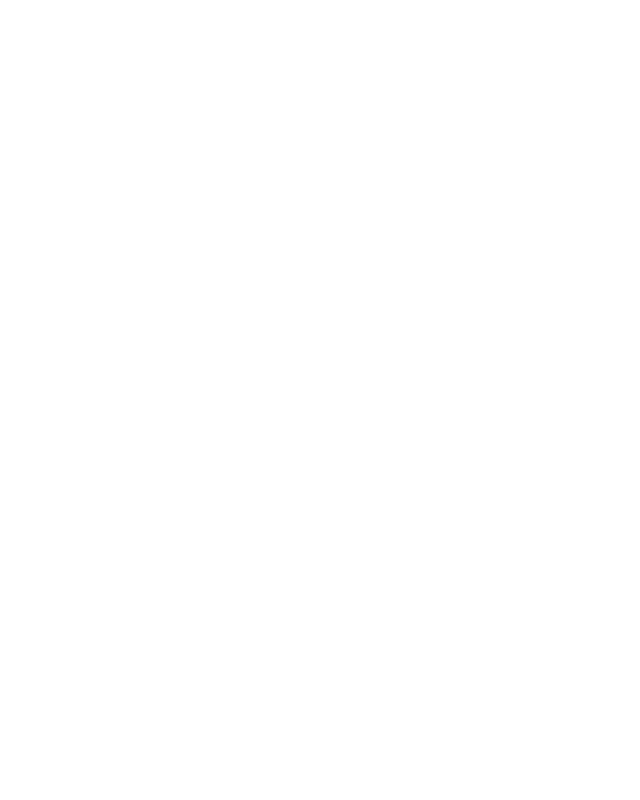
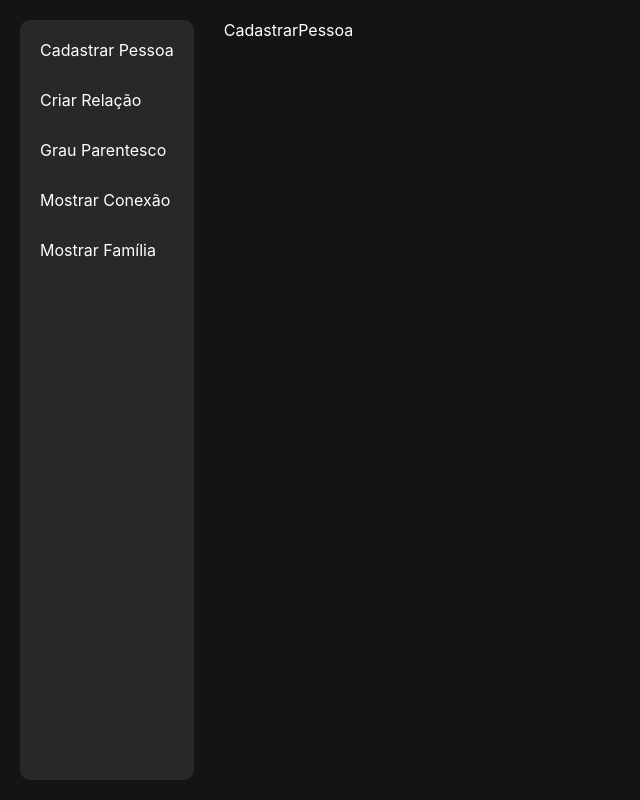
Before and after one commit to projeto-de-algoritmos-2024/Grafos1_Amizades, a React (Create React App) app in the folder amizades-app/: page / in a window 1280 px wide. Shown: the whole page, without its empty margins (0-640 px from the left). Built offline with nearby package versions, Linux system fonts and the light colour scheme.

Commit message:
criando rotas e navbar

```diff
--- a/amizades-app/package.json
+++ b/amizades-app/package.json
@@ -8,6 +8,7 @@
     "@testing-library/user-event": "^13.5.0",
     "react": "^18.3.1",
     "react-dom": "^18.3.1",
+    "react-router-dom": "^6.27.0",
     "react-scripts": "5.0.1",
     "web-vitals": "^2.1.4"
   },
--- a/amizades-app/src/App.js
+++ b/amizades-app/src/App.js
@@ -1,8 +1,23 @@
+import { Route, Routes } from "react-router-dom";
+import CadastrarPessoa from "./Pages/CadastrarPessoa";
+import CriarRelacao from "./Pages/CriarRelacao";
+import GrauParentesco from "./Pages/GrauParentesco";
+import MostrarConexao from "./Pages/MostrarConexao";
+import MostrarFamilia from "./Pages/MostrarFamilia";
+import Navbar from "./Components/Navbar";
+import './Styles/app.css'
 
 function App() {
   return (
     <div className="App">
-
+      <Navbar />
+      <Routes>
+        <Route path="/" element={<CadastrarPessoa />} />
+        <Route path="/criar-relacao" element={<CriarRelacao />} />
+        <Route path="/mostrar-conexao" element={<MostrarConexao />} />
+        <Route path="/mostrar-familia" element={<MostrarFamilia />} />
+        <Route path="/grau-parentesco" element={<GrauParentesco />} />
+      </Routes>
     </div>
   );
 }
--- /dev/null
+++ b/amizades-app/src/Components/Navbar.js
@@ -0,0 +1,16 @@
+import '../Styles/navbar.css'
+import { Link } from 'react-router-dom';
+
+function Navbar() {
+  return (
+    <ul className="navbar-container">
+      <Link to="/"><li>Cadastrar Pessoa</li></Link>
+      <Link to="/criar-relacao"><li>Criar Relação</li></Link>
+      <Link to="/grau-parentesco"><li>Grau Parentesco</li></Link>
+      <Link to="/mostrar-conexao"><li>Mostrar Conexão</li></Link>
+      <Link to="/mostrar-familia"><li>Mostrar Família</li></Link>
+    </ul>
+  );
+}
+
+export default Navbar;
--- /dev/null
+++ b/amizades-app/src/Pages/CadastrarPessoa.js
@@ -0,0 +1,10 @@
+
+function CadastrarPessoa() {
+  return (
+    <div>
+      CadastrarPessoa
+    </div>
+  );
+}
+
+export default CadastrarPessoa;
--- /dev/null
+++ b/amizades-app/src/Pages/CriarRelacao.js
@@ -0,0 +1,9 @@
+function CriarRelacao() {
+  return (
+    <div>
+      CriarRelacao
+    </div>
+  );
+}
+
+export default CriarRelacao;
--- /dev/null
+++ b/amizades-app/src/Pages/GrauParentesco.js
@@ -0,0 +1,9 @@
+function GrauParentesco() {
+  return (
+    <div>
+      GrauParentesco
+    </div>
+  );
+}
+
+export default GrauParentesco;
--- /dev/null
+++ b/amizades-app/src/Pages/MostrarConexao.js
@@ -0,0 +1,9 @@
+function MostrarConexao() {
+  return (
+    <div>
+      MostrarConexao
+    </div>
+  );
+}
+
+export default MostrarConexao;
--- /dev/null
+++ b/amizades-app/src/Pages/MostrarFamilia.js
@@ -0,0 +1,9 @@
+function MostrarFamilia() {
+  return (
+    <div>
+      MostrarFamilia
+    </div>
+  );
+}
+
+export default MostrarFamilia;
--- /dev/null
+++ b/amizades-app/src/Styles/app.css
@@ -0,0 +1,8 @@
+.App {
+  box-sizing: border-box;
+  display: flex;
+  flex-direction: row;
+  height: 100vh;
+  padding: 20px;
+  gap: 30px;
+}
--- a/amizades-app/src/Styles/index.css
+++ b/amizades-app/src/Styles/index.css
@@ -1,10 +1,14 @@
 body {
+  background-color: #141414;
   margin: 0;
+  padding: 0;
+  box-sizing: border-box;
   font-family: -apple-system, BlinkMacSystemFont, 'Segoe UI', 'Roboto', 'Oxygen',
     'Ubuntu', 'Cantarell', 'Fira Sans', 'Droid Sans', 'Helvetica Neue',
     sans-serif;
   -webkit-font-smoothing: antialiased;
   -moz-osx-font-smoothing: grayscale;
+  color: #fff;
 }
 
 code {
--- /dev/null
+++ b/amizades-app/src/Styles/navbar.css
@@ -0,0 +1,27 @@
+.navbar-container {
+  margin: 0;
+  padding: 0;
+  background-color: #282828;
+  list-style: none;
+  width: fit-content;
+  height: 100%;
+  justify-content: center;
+  border-radius: 10px;
+}
+
+.navbar-container a {
+  color: inherit;
+  text-decoration: none;
+}
+
+.navbar-container li {
+  margin: 10px;
+  padding: 10px;
+  border-radius: 5px;
+}
+
+.navbar-container li:hover {
+  background-color: #3C3C3C;
+  box-shadow: 2px 2px 5px rgba(0, 0, 0, 0.2);
+  transition: 500ms;
+}
--- a/amizades-app/src/index.js
+++ b/amizades-app/src/index.js
@@ -3,11 +3,14 @@
 import './Styles/index.css';
 import App from './App';
 import reportWebVitals from './reportWebVitals';
+import { BrowserRouter } from 'react-router-dom'
 
 const root = ReactDOM.createRoot(document.getElementById('root'));
 root.render(
   <React.StrictMode>
-    <App />
+    <BrowserRouter>
+      <App />
+    </BrowserRouter>
   </React.StrictMode>
 );
 
```
Also changed, not shown: 1 other file (tests, documents, lock files or other folders).
